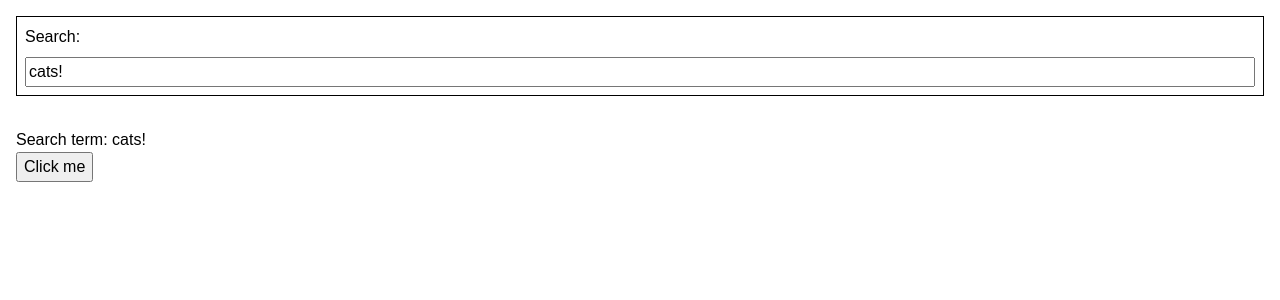
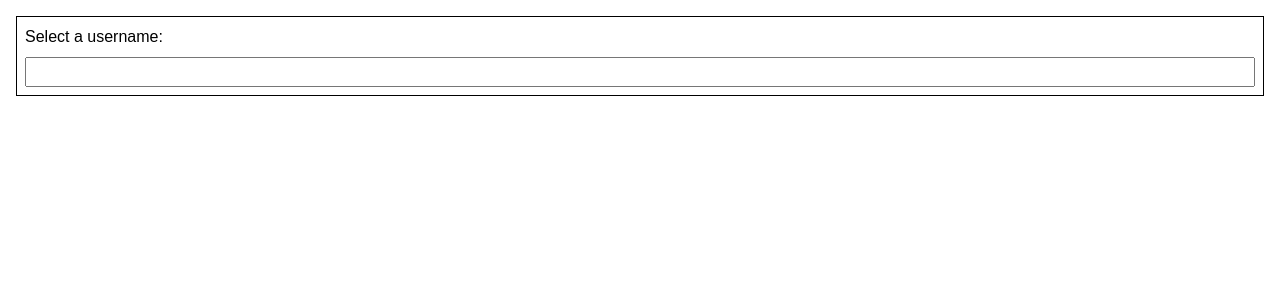
Before and after one commit to simotae14/react-joy-exercises, a React (Create React App) app: page / in a window 1280 px wide. Shown: the top 300 px of the page. Built offline with nearby package versions, Linux system fonts and the light colour scheme; a web font is replaced by a local one.

Commit message:
44 Forms - Controlled vs. Uncontrolled inputs

```diff
--- a/src/App.js
+++ b/src/App.js
@@ -1,35 +1,24 @@
 import React from 'react';
 
-function SearchForm() {
-  const [searchTerm, setSearchTerm] = React.useState('cats!');
+function SignupForm() {
+  // No default value:
+  const [username, setUsername] = React.useState('');
 
   return (
-    <>
     <form>
-        <label htmlFor="search-input">
-          Search:
+      <label htmlFor="username">
+        Select a username:
       </label>
       <input
         type="text"
-          id="search-input"
-          value={searchTerm}
-          onChange={(event) => {
-            setSearchTerm(event.target.value);
+        id="username"
+        value={username}
+        onChange={event => {
+          setUsername(event.target.value);
         }}
       />
     </form>
-
-      <p>
-        Search term: {searchTerm}
-      </p>
-
-      <button
-        onClick={() => setSearchTerm(Math.random())}
-      >
-        Click me
-      </button>
-    </>
   );
 }
 
-export default SearchForm;
+export default SignupForm;
```
Lines whose indentation alone changed are shown as unchanged.
